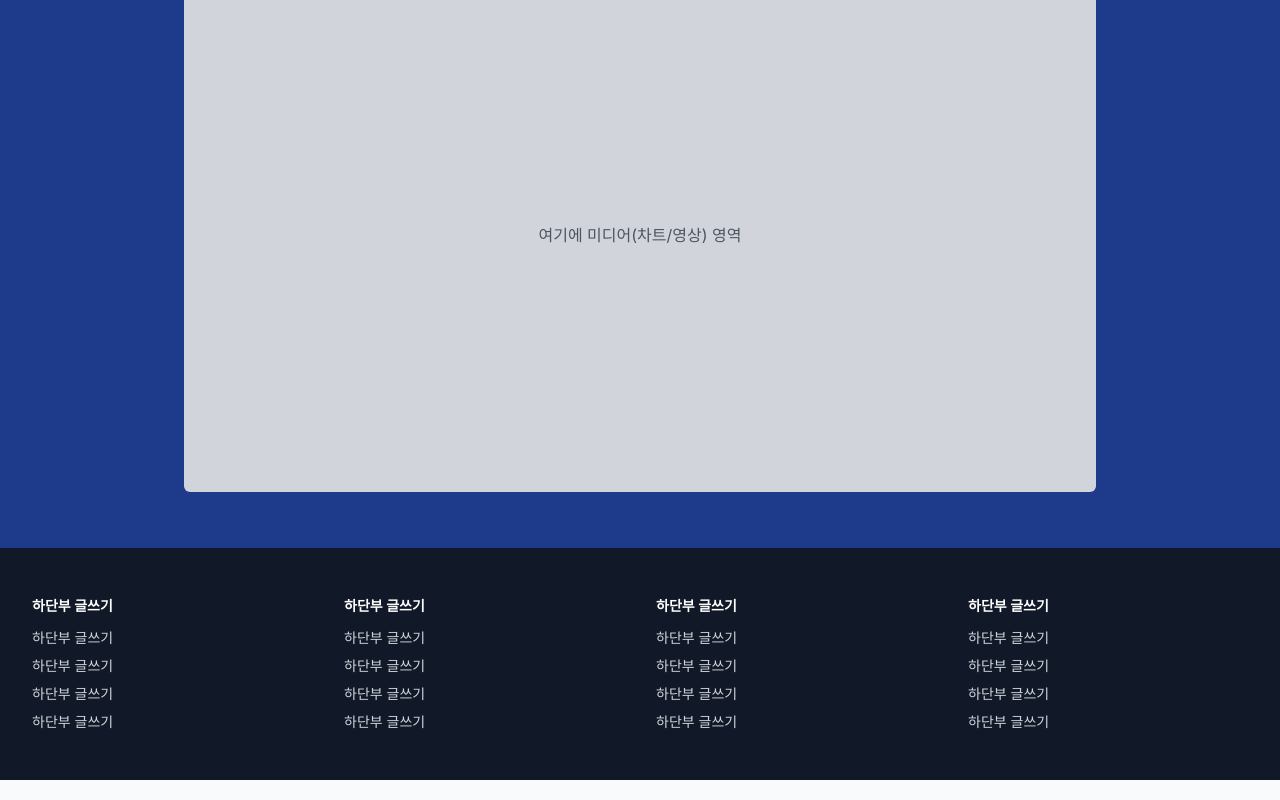
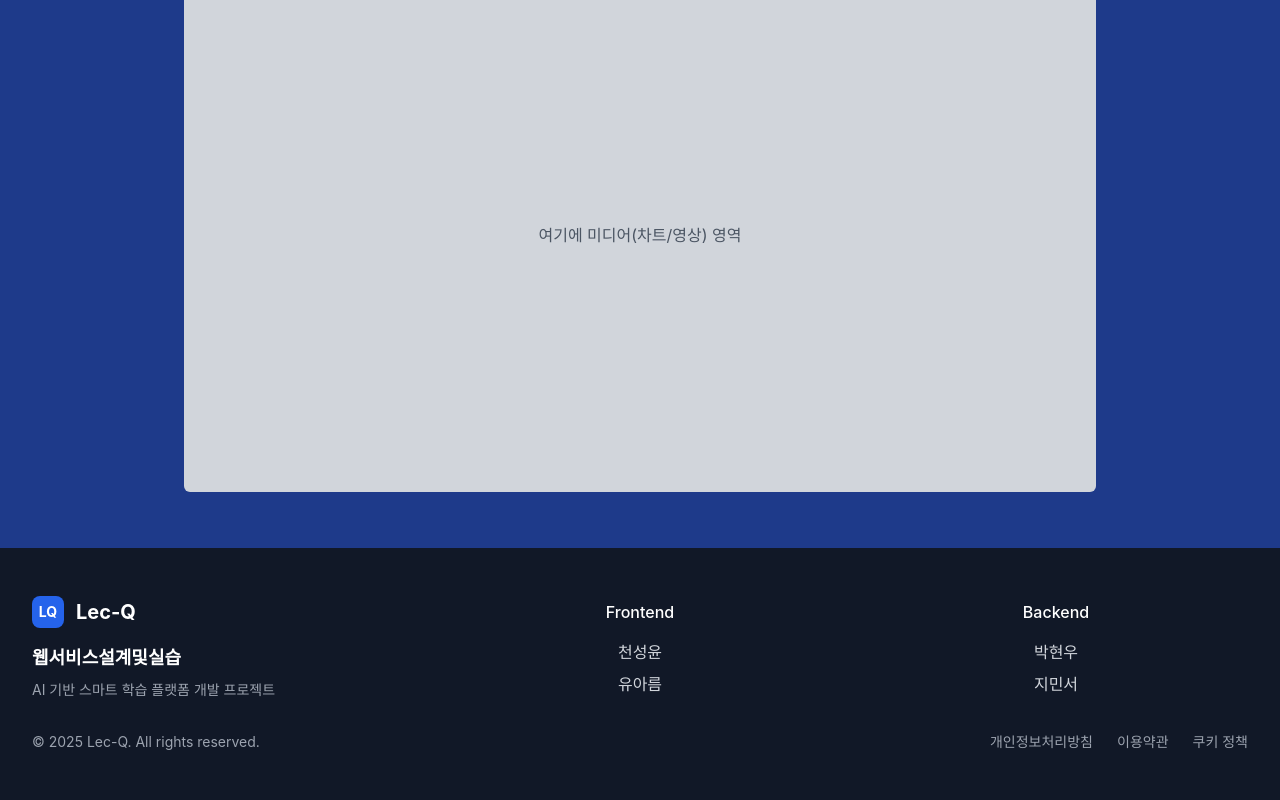
Before and after one commit to kw-ic-web/25-team-legend-chicken, a React (Vite) app in the folder frontend/: page / in a window 1280 px wide. Shown: the part 2381-3181 px from the top of the page. Built offline with nearby package versions, Linux system fonts and the light colour scheme.

Commit message:
🎨: landing footer 디자인

```diff
--- a/frontend/src/pages/common/LandingPage.tsx
+++ b/frontend/src/pages/common/LandingPage.tsx
@@ -259,59 +259,73 @@ const LandingPage: React.FC = () => {
         </div>
       </section>
 
-      {/* 푸터 4컬럼 */}
+      {/* 푸터 */}
       <footer className="bg-gray-900 text-gray-300">
         <div className="max-w-7xl mx-auto px-4 sm:px-6 lg:px-8 py-12">
-          <div className="grid grid-cols-2 md:grid-cols-4 gap-8 text-sm">
-            {[
-              {
-                title: "하단부 글쓰기",
-                links: [
-                  "하단부 글쓰기",
-                  "하단부 글쓰기",
-                  "하단부 글쓰기",
-                  "하단부 글쓰기",
-                ],
-              },
-              {
-                title: "하단부 글쓰기",
-                links: [
-                  "하단부 글쓰기",
-                  "하단부 글쓰기",
-                  "하단부 글쓰기",
-                  "하단부 글쓰기",
-                ],
-              },
-              {
-                title: "하단부 글쓰기",
-                links: [
-                  "하단부 글쓰기",
-                  "하단부 글쓰기",
-                  "하단부 글쓰기",
-                  "하단부 글쓰기",
-                ],
-              },
-              {
-                title: "하단부 글쓰기",
-                links: [
-                  "하단부 글쓰기",
-                  "하단부 글쓰기",
-                  "하단부 글쓰기",
-                  "하단부 글쓰기",
-                ],
-              },
-            ].map((col, idx) => (
-              <div key={idx}>
-                <div className="text-white font-semibold mb-3">{col.title}</div>
-                <ul className="space-y-2">
-                  {col.links.map((l, i) => (
-                    <li key={i} className="hover:text-white/90 cursor-pointer">
-                      {l}
-                    </li>
-                  ))}
-                </ul>
+          {/* 팀 정보 섹션 */}
+          <div className="grid grid-cols-1 lg:grid-cols-3 gap-8 items-center">
+            {/* 왼쪽: 로고 및 프로젝트 정보 */}
+            <div className="text-center lg:text-left">
+              <div className="flex items-center justify-center lg:justify-start mb-4">
+                <div className="w-8 h-8 bg-blue-600 rounded-lg flex items-center justify-center mr-3">
+                  <span className="text-white font-bold text-sm">LQ</span>
+                </div>
+                <span className="text-white font-bold text-xl">Lec-Q</span>
               </div>
-            ))}
+              <h4 className="text-white font-semibold text-lg mb-2">
+                웹서비스설계및실습
+              </h4>
+              <p className="text-gray-400 text-sm">
+                AI 기반 스마트 학습 플랫폼 개발 프로젝트
+              </p>
+            </div>
+
+            {/* 중간: 프론트엔드 팀 */}
+            <div className="text-center">
+              <h5 className="text-white font-medium mb-4">Frontend</h5>
+              <div className="space-y-2">
+                <div className="text-gray-300">천성윤</div>
+                <div className="text-gray-300">유아름</div>
+              </div>
+            </div>
+
+            {/* 오른쪽: 백엔드 팀 */}
+            <div className="text-center">
+              <h5 className="text-white font-medium mb-4">Backend</h5>
+              <div className="space-y-2">
+                <div className="text-gray-300">박현우</div>
+                <div className="text-gray-300">지민서</div>
+              </div>
+            </div>
+          </div>
+
+          {/* 하단 구분선 및 저작권 */}
+          <div className=" pt-8">
+            <div className="flex flex-col md:flex-row justify-between items-center">
+              <div className="text-gray-400 text-sm">
+                © 2025 Lec-Q. All rights reserved.
+              </div>
+              <div className="flex space-x-6 mt-4 md:mt-0">
+                <a
+                  href="#"
+                  className="text-gray-400 hover:text-white text-sm transition-colors"
+                >
+                  개인정보처리방침
+                </a>
+                <a
+                  href="#"
+                  className="text-gray-400 hover:text-white text-sm transition-colors"
+                >
+                  이용약관
+                </a>
+                <a
+                  href="#"
+                  className="text-gray-400 hover:text-white text-sm transition-colors"
+                >
+                  쿠키 정책
+                </a>
+              </div>
+            </div>
           </div>
         </div>
       </footer>
```
